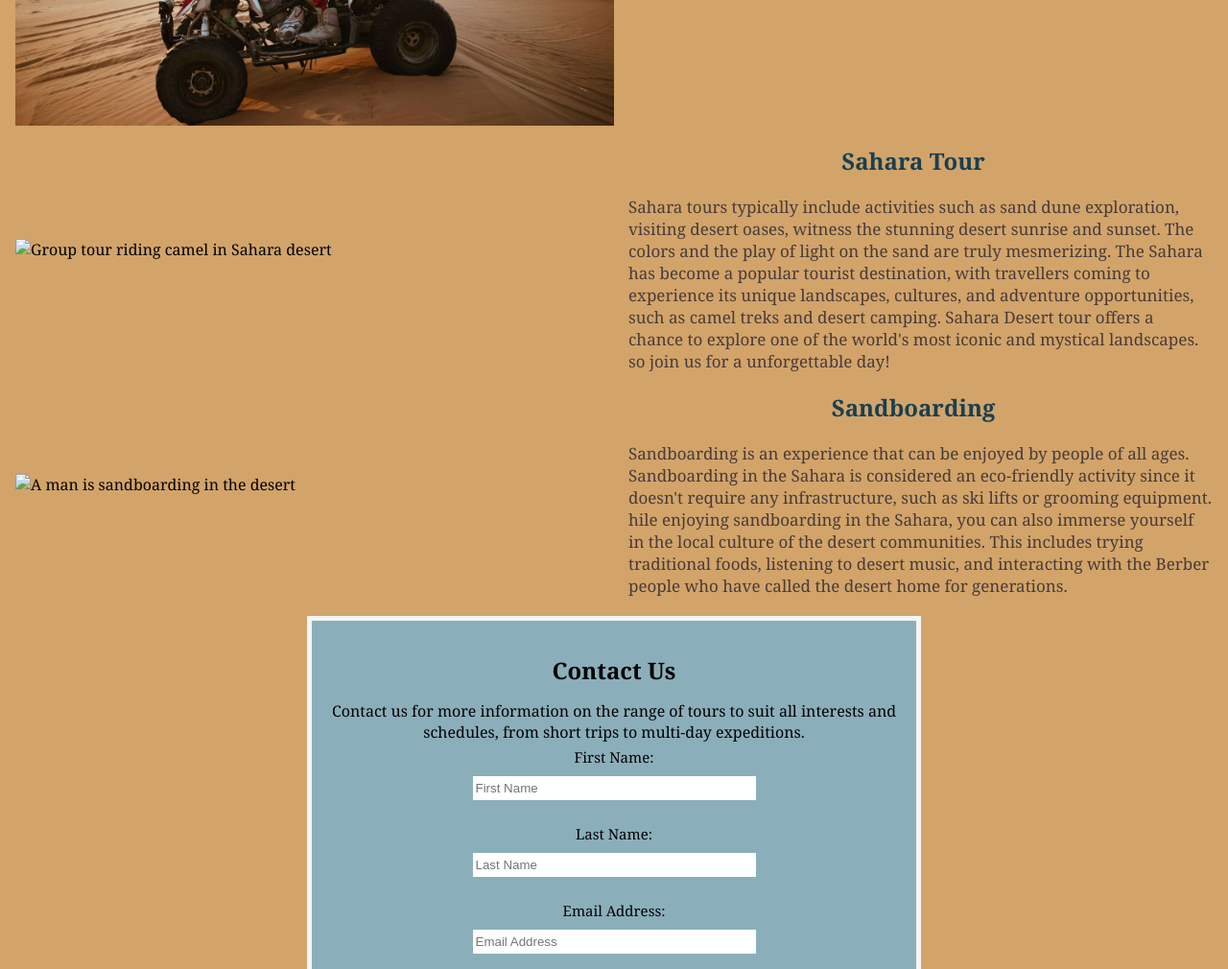
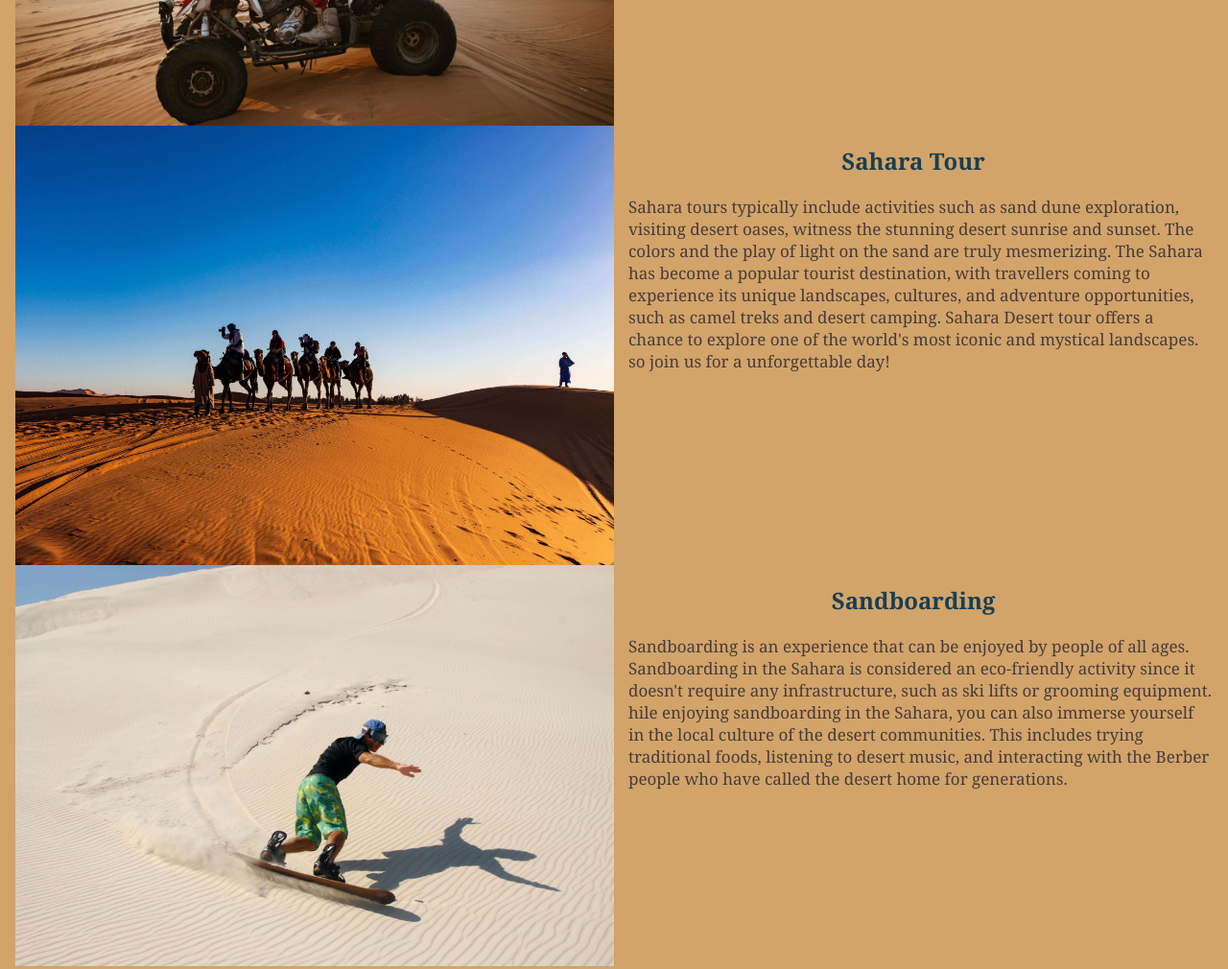
Before and after one commit to riipon1/living-sahara, a plain HTML site: page index.html in a window 1280 px wide. Shown: the part 1520-2530 px from the top of the page at 96% size. Drawn offline with Linux system fonts and the light colour scheme; the site is published under a folder, as on GitHub Pages, so addresses that start at the root find nothing.

Commit message:
update files

```diff
--- a/index.html
+++ b/index.html
@@ -84,7 +84,7 @@
 
         <div class="container">
             <div class="second-image">
-                <img src="/assets/images/tour.jpg.jpg" alt="Group tour riding camel in Sahara desert">
+                <img src="assets/images/tour.jpg.jpg" alt="Group tour riding camel in Sahara desert">
             </div>
             <div class="text">
                 <h2 class="sahara-tour">Sahara Tour</h2>
@@ -102,7 +102,7 @@
 
         <div class="container">
             <div class="third-image">
-                <img src="/assets/images/sandboarding.jpg" alt="A man is sandboarding in the desert">
+                <img src="assets/images/sandboarding.jpg" alt="A man is sandboarding in the desert">
             </div>
             <div class="text">
                 <h2 class="sandboarding">Sandboarding</h2>
```
